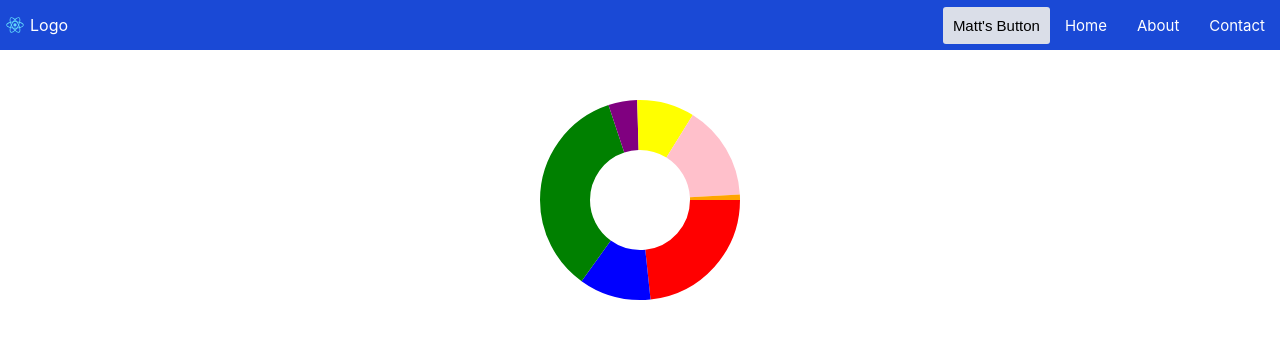
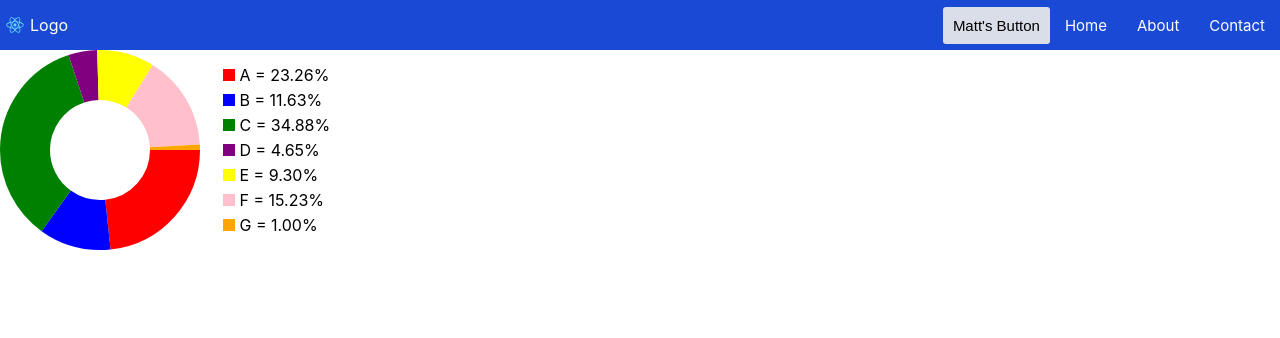
Before and after one commit to mep2664/ng-react, a React (Create React App) app: page / in a window 1280 px wide. Shown: the top 338 px of the page. Built offline with nearby package versions, Linux system fonts and the light colour scheme.

Commit message:
created and added a legend for piechart

```diff
--- a/src/App.tsx
+++ b/src/App.tsx
@@ -62,6 +62,7 @@ const App: React.FC = () => {
                     Data={data1}
                     PercentStrokeWidth={50}
                     Radius={100}
+                    HeightAndWidth="200px"
                 />
             </div>
         </React.Fragment>
--- /dev/null
+++ b/src/components/Graph/Legend/Legend.tsx
@@ -0,0 +1,55 @@
+import * as React from "react";
+import styled from "styled-components";
+
+export interface ILegendData {
+    Caption: string;
+    Color: string;
+    Value: number;
+    PercentOfTotal: number;
+}
+
+interface ILegend {
+    Data: ILegendData[];
+}
+
+const LegendWrapper = styled.div`
+    display: flex;
+    flex-direction: column;
+    justify-content: center;
+    flex-wrap: wrap;
+    margin: 0 20px;
+`;
+
+const SegmentWrapper = styled.div`
+    display: flex;
+    align-items: center;
+    padding: 2.5px;
+`;
+
+interface ISegmentColor {
+    BackgroundColor: string;
+}
+const SegmentColor = styled.div<ISegmentColor>`
+    background-color: ${(props) => props.BackgroundColor}
+    padding: 6px;
+    margin-right: 5px;
+`;
+
+const SegmentDescription = styled.span`
+    white-space: nowrap;
+`;
+
+export const Legend: React.FC<ILegend> = ({Data}) => {
+    return (
+        <LegendWrapper>
+            {Data.map((segment) =>
+                <SegmentWrapper>
+                    <SegmentColor BackgroundColor={segment.Color}/>
+                    <SegmentDescription>
+                        {`${segment.Caption} = ${(segment.PercentOfTotal > 1 ? segment.PercentOfTotal : segment.PercentOfTotal * 100).toFixed(2)}%`}
+                    </SegmentDescription>
+                </SegmentWrapper>
+            )}
+        </LegendWrapper>
+    );
+}
--- /dev/null
+++ b/src/components/Graph/Legend/index.ts
@@ -0,0 +1 @@
+export * from "./Legend";
--- a/src/components/Graph/PieChart/PieChart.tsx
+++ b/src/components/Graph/PieChart/PieChart.tsx
@@ -1,5 +1,6 @@
 import * as React from "react";
 import styled from "styled-components";
+import { ILegendData, Legend } from "../";
 import { Tooltip } from "../../";
 
 interface IGraphData {
@@ -12,6 +13,7 @@ interface IPieChart {
     Data: IGraphData[];
     PercentStrokeWidth: number;
     Radius: number;
+    HeightAndWidth: string;
 }
 
 const PieColors = [
@@ -22,12 +24,20 @@ const PieColors = [
     "yellow",
     "pink",
     "orange",
-]
+];
+
+interface IChartWrapper {
+    HeightAndWidth: string;
+}
+const ChartWrapper = styled.div<IChartWrapper>`
+    height: ${(props) => props.HeightAndWidth};
+    width: ${(props) => props.HeightAndWidth};
+    display: flex;
+`;
 
 const Chart = styled.svg`
     pointer-events: stroke;
     overflow: visible;
-    margin: 50px 0;
 `;
 
 interface ISegment {
@@ -42,12 +52,14 @@ const Segment = styled.circle<ISegment>`
     stroke-width: ${(props) => props.StrokeWidth};
     cursor: pointer;
 
-    &:hover {
-        stroke-width: ${(props) => props.StrokeWidth + (props.StrokeWidth * .1)};    }
+    &:hover, &[data-active="true"] {
+        stroke-width: ${(props) => props.StrokeWidth + (props.StrokeWidth * .1)};
+    }
 `;
 
-export const PieChart: React.FC<IPieChart> = ({Data, PercentStrokeWidth, Radius}) => {
+export const PieChart: React.FC<IPieChart> = ({Data, HeightAndWidth, PercentStrokeWidth, Radius}) => {
     const [tooltip, setTooltip] = React.useState(<React.Fragment></React.Fragment>);
+    const [active, setActive] = React.useState(-1);
 
     const diameter = Radius * 2;
     const maxPercentStrokeWidth: number = .95
@@ -62,35 +74,60 @@ export const PieChart: React.FC<IPieChart> = ({Data, PercentStrokeWidth, Radius}
     const circumference: number = 2*Math.PI*segmentRadius;
 
     const renderPieSegments = () => {
+        const legend: ILegendData[] = [];
         let strokeDashOffset: number = 0;
         const segments: JSX.Element[] = Data.map((segment, index) => {
             let percentOfTotal = segment.PercentOfTotal;
             if (percentOfTotal > 1) {
                 percentOfTotal = percentOfTotal / 100;
             }
+
+            legend.push({
+                Caption: segment.Caption,
+                Color: PieColors[index],
+                PercentOfTotal: percentOfTotal,
+                Value: segment.Value,
+            });
+
             const currentOffset = strokeDashOffset;
             strokeDashOffset -= percentOfTotal * circumference;
             const strokeDashArray = `${(percentOfTotal * circumference)} ${(1 - percentOfTotal) * circumference}`;
             return (
-                <Segment tabIndex={0} key={index} r={segmentRadius} cx={Radius} cy={Radius} fill="transparent"
+                <Segment key={index} r={segmentRadius} cx={Radius} cy={Radius} fill="transparent"
                     stroke={PieColors[index]} StrokeWidth={strokeWidth} StrokeDashoffset={currentOffset}
                     StrokeDasharray= {strokeDashArray}
                     onMouseMove={(e) => setTooltip(<Tooltip Caption={`${segment.Caption}&#010;${segment.Value}(${(percentOfTotal*100).toFixed(2)}%)`} Top={e.clientY} Left={e.clientX} />)}
                     onMouseOut={() => setTooltip(<React.Fragment></React.Fragment>)}
+                    onClick={() => setActive(index)}
+                    data-active={index === active}
                 />
             );
         });
         return segments;
     }
 
+    const getLegendData = (): ILegendData[] => (
+        Data.map((segment, index) => (
+            {
+                Caption: segment.Caption,
+                Color: PieColors[index],
+                PercentOfTotal: segment.PercentOfTotal,
+                Value: segment.Value,
+            }
+        ))
+    );
+
     return (
         <React.Fragment>
+            <ChartWrapper HeightAndWidth={HeightAndWidth}>
                 <Chart height="100%" width="100%" viewBox={`0 0 ${diameter} ${diameter}`}
                     onMouseOut={() => setTooltip(<React.Fragment></React.Fragment>)}
                 >
                     <circle r={Radius} cx={Radius} cy={Radius} fill="transparent" />
                     {renderPieSegments()}
                 </Chart>
+                <Legend Data={getLegendData()}/>
+            </ChartWrapper>
             {tooltip}
         </React.Fragment>
     );
--- a/src/components/Graph/index.ts
+++ b/src/components/Graph/index.ts
@@ -1 +1,2 @@
+export * from "./Legend";
 export * from "./PieChart";
--- a/src/components/Tooltip/Tooltip.tsx
+++ b/src/components/Tooltip/Tooltip.tsx
@@ -9,6 +9,19 @@ const TooltipContainer = styled.div`
     pointer-events: none;
     border: 1px solid black;
     padding: 1em;
+
+    &:after {
+        content:'';
+        position: absolute;
+        top: 100%;
+        left: 50%;
+        margin-left: -10px;
+        width: 0;
+        height: 0;
+        border-top: solid 10px black;
+        border-left: solid 10px transparent;
+        border-right: solid 10px transparent;
+    }
 `;
 
 interface ITooltip {
@@ -18,10 +31,21 @@ interface ITooltip {
 }
 
 export const Tooltip: React.FC<ITooltip> = ({Caption, Top, Left}) => {
+    const [top, setTop] = React.useState(Top);
+    const [left, setLeft] = React.useState(Left);
+    const tooltip = React.useRef<HTMLDivElement>(null);
+
+    React.useEffect(() => {
+        if (tooltip.current) {
+            setTop(Top - tooltip.current.offsetHeight - 10)
+            setLeft(Left - (tooltip.current.offsetWidth / 2))
+        }
+    }, [Top, Left]);
 
     return (
         <TooltipContainer
-            style={{top: `${Top}px`, left: `${Left}px`}}
+            ref={tooltip}
+            style={{top: `${top}px`, left: `${left}px`}}
         >
             {decode(Caption)}
         </TooltipContainer>
```
Lines whose indentation alone changed are shown as unchanged.
